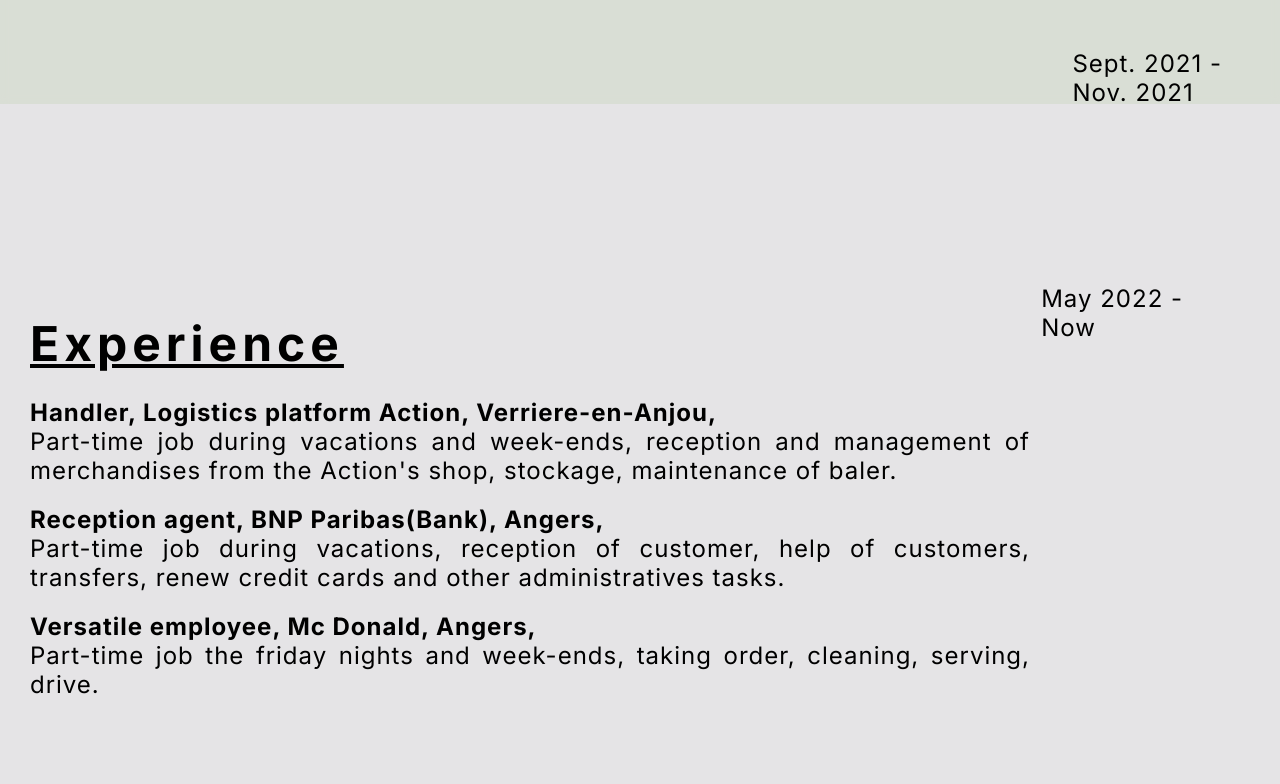
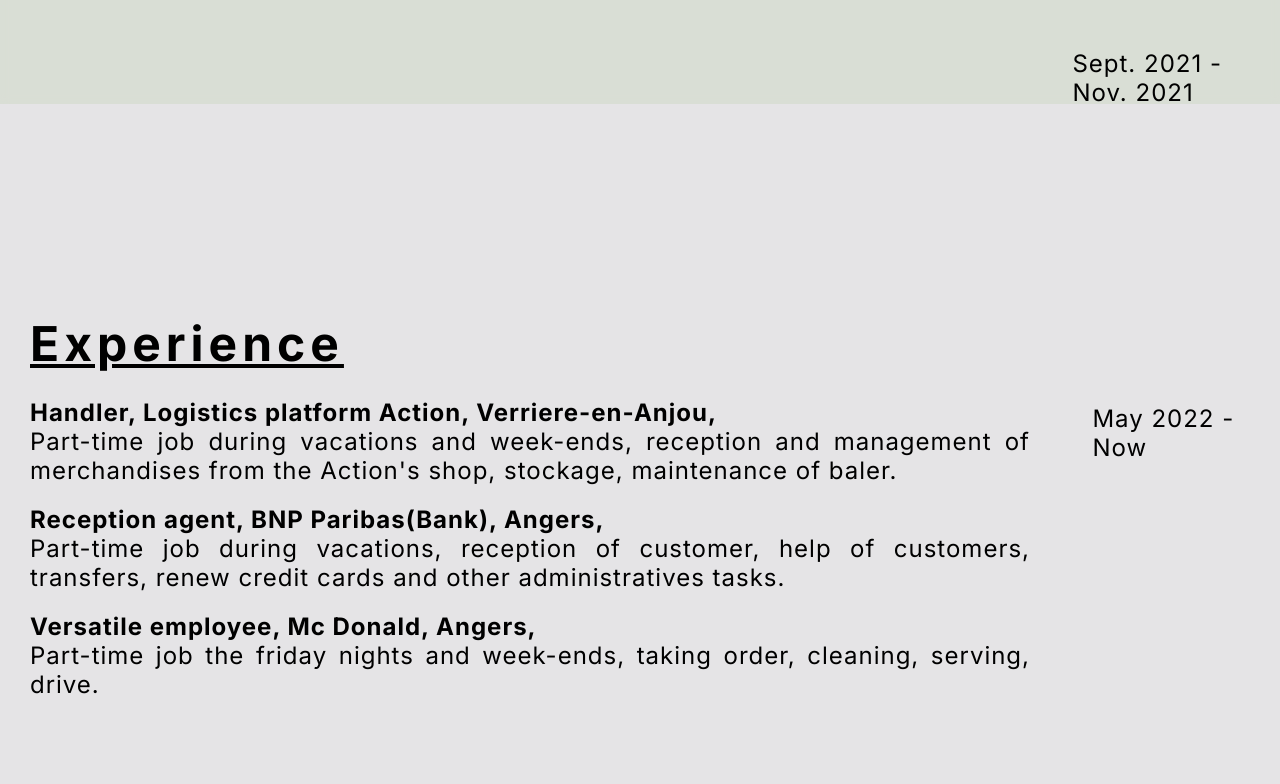
Before and after one commit to chlmp/Pierre-CHALUMEAU-CV, a plain HTML site: page index.html in a window 1280 px wide. Shown: the part 2356-3140 px from the top of the page. Drawn offline with Linux system fonts and the light colour scheme.

Commit message:
Update CV.css

```diff
--- a/CV.css
+++ b/CV.css
@@ -312,8 +312,8 @@ nav p{
 
 .experience span1 {
   position: absolute;
-  left: 79%;
-  top: 330%;
+  left: 83%;
+  top: 345%;
   font-family: 'Inter', sans-serif;
   font-size: 1.5em;
   color: #000000;
```
